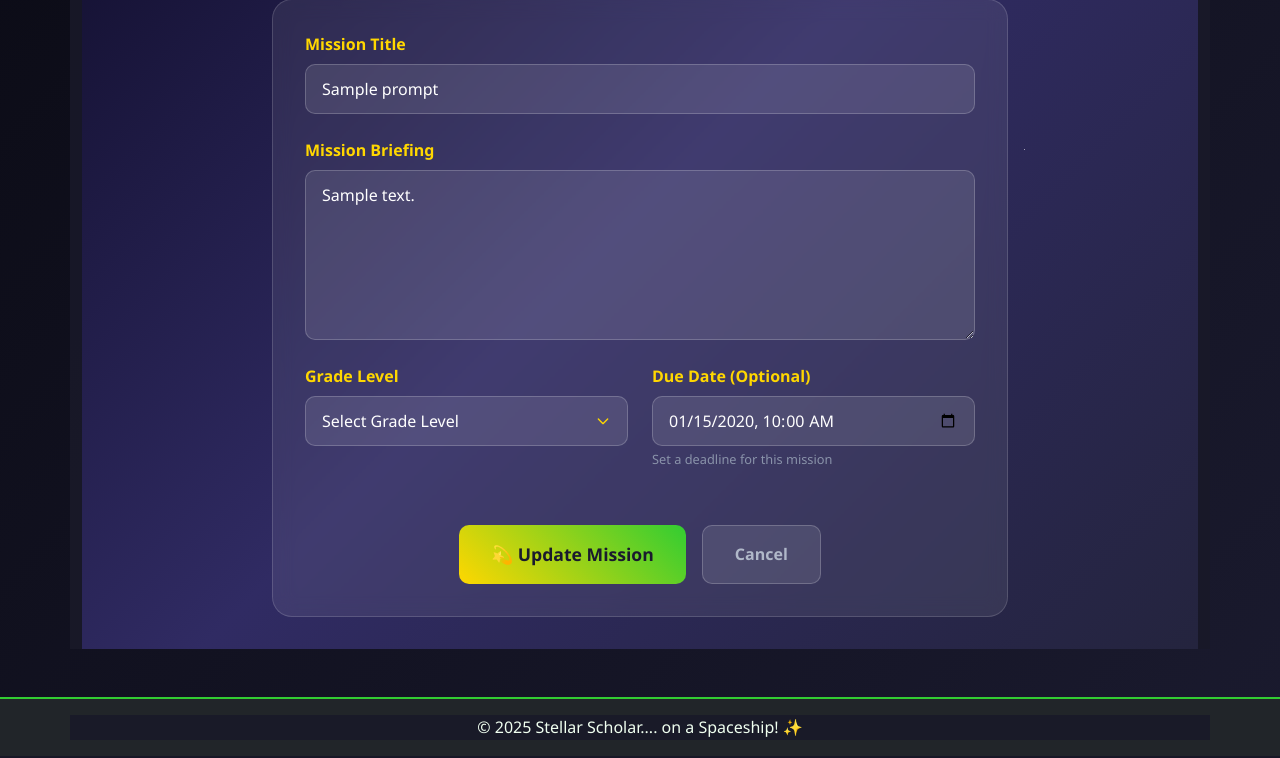
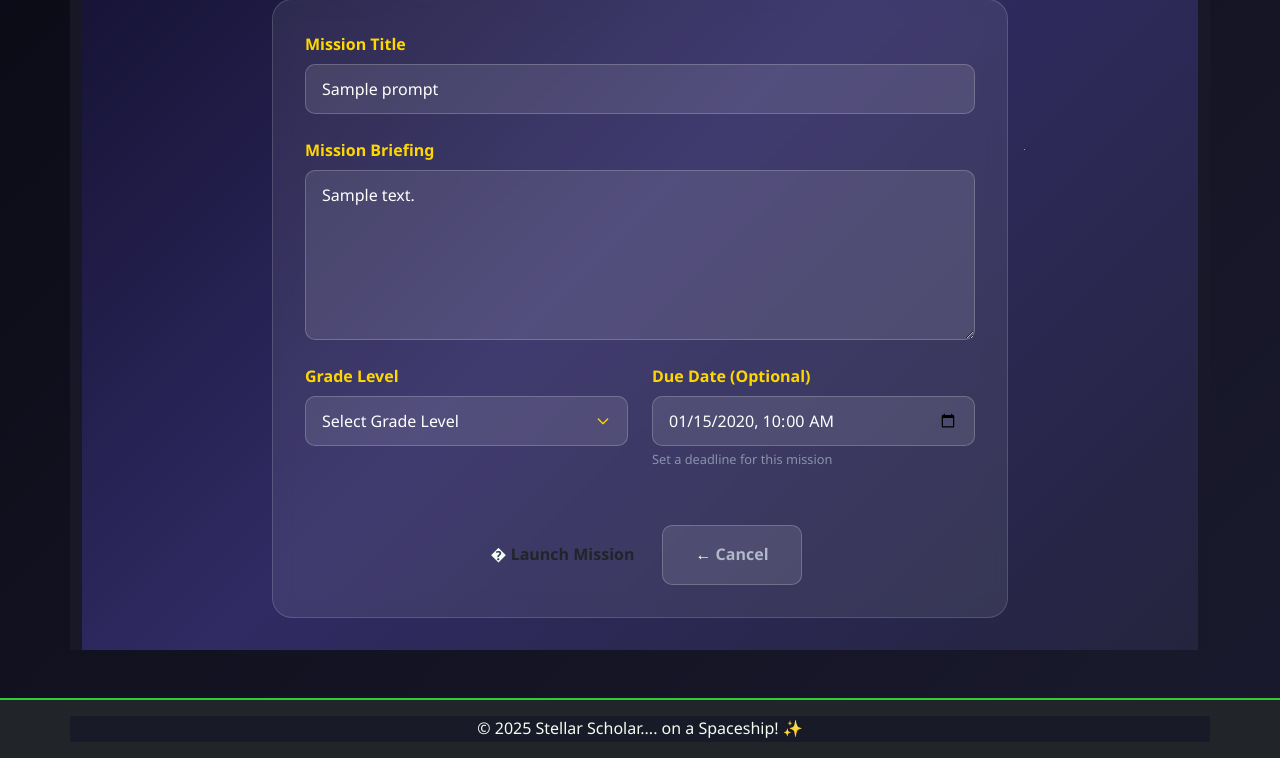
Before and after one commit to siriusbrak7/stellar-scholar, a Flask app: template templates/edit_prompt.html in a window 1280 px wide. Shown: the part 331-1089 px from the top of the page. Run offline with Flask 2, Linux system fonts and the light colour scheme; the template is opened without the code that fills it: most values are stand-ins (such as "Sample title", 1, 10 or a date in 2020).

Commit message:
FIX: Improve button visibility in prompt forms - better contrast and glow effects

```diff
--- a/templates/edit_prompt.html
+++ b/templates/edit_prompt.html
@@ -52,8 +52,14 @@
                 </div>
 
                 <div class="form-actions">
-                    <button type="submit" class="btn btn-teacher-action">💫 Update Mission</button>
-                    <a href="{{ url_for('teacher_dashboard') }}" class="btn btn-cancel">Cancel</a>
+                    <button type="submit" class="btn btn-launch-mission">
+                        <span class="btn-icon">�</span>
+                        Launch Mission
+                    </button>
+                    <a href="{{ url_for('teacher_dashboard') }}" class="btn btn-cancel">
+                        <span class="btn-icon">←</span>
+                        Cancel
+                    </a>
                 </div>
             </form>
         </div>
```
Also changed, not shown: templates/create_prompt.html (+8 -2 lines).
